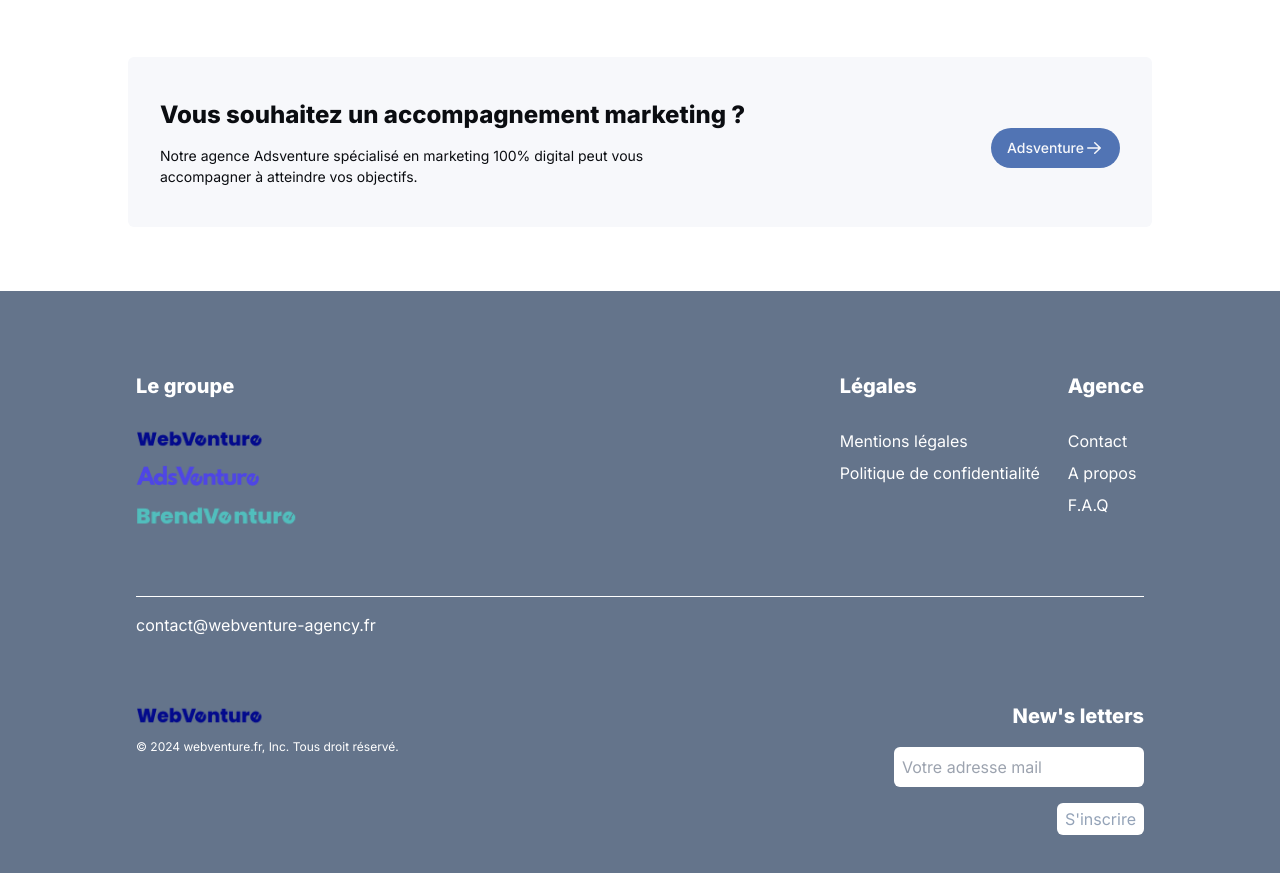
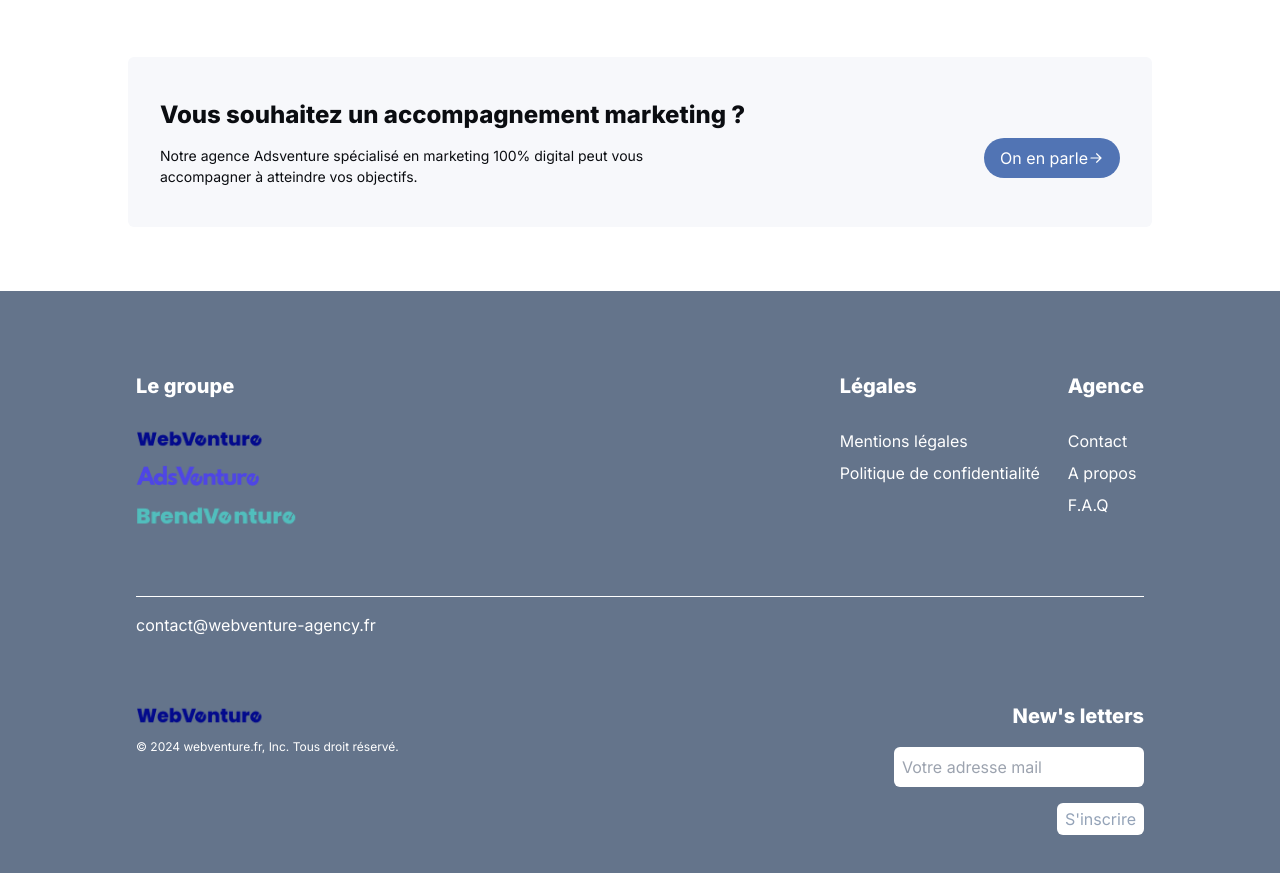
Before and after one commit to magicniclus/weebventure, a Next.js app: page / in a window 1280 px wide. Shown: the part 3560-4433 px from the top of the page. Built offline with nearby package versions, Linux system fonts and the light colour scheme.

Commit message:
Update CTAWithoutSVG.tsx

```diff
--- a/src/components/CTAWithoutSVG.tsx
+++ b/src/components/CTAWithoutSVG.tsx
@@ -2,10 +2,9 @@
 
 import { useEffect } from "react";
 
-import { Button } from "./ui/button";
-
 import gsap from "gsap";
 
+import { ArrowRightIcon } from "@heroicons/react/20/solid";
 import { ScrollTrigger } from "gsap/ScrollTrigger";
 
 gsap.registerPlugin(ScrollTrigger);
@@ -69,7 +68,13 @@ const CTAWithoutSVG = () => {
             </p>
           </div>
           <div className="buttonCTAWithoutSVG mt-3">
-            <Button variant={"perso"}>Adsventure</Button>
+            <a
+              href="/contact"
+              className="flex items-center text-white bg-primaryDev py-2 px-4 rounded-full group max-w-max mt-5 "
+            >
+              On en parle
+              <ArrowRightIcon className="w-4 h-auto group-hover:translate-x-2 transition duration-150 ease-in-out" />
+            </a>
           </div>
         </div>
       </div>
```
